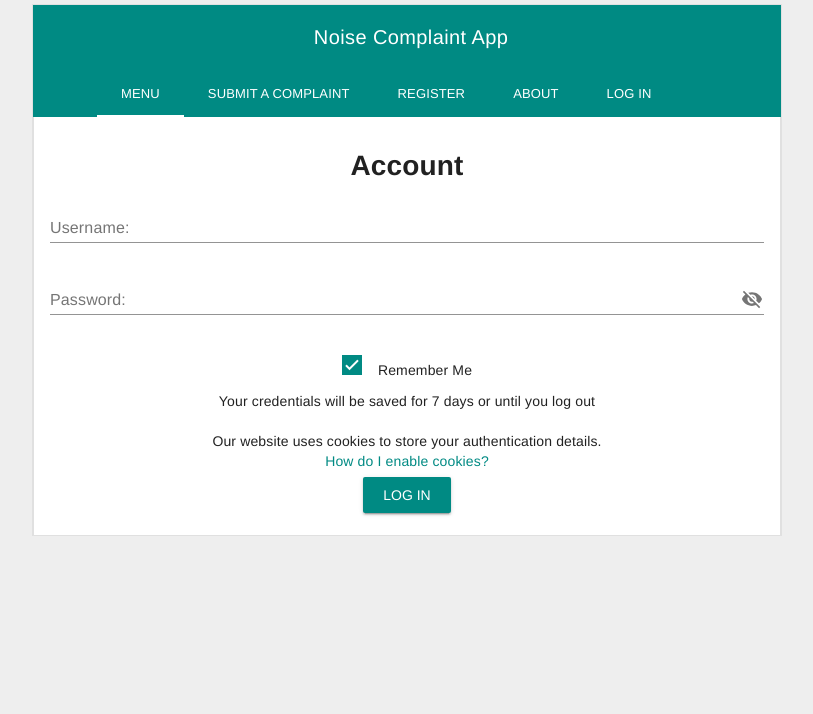
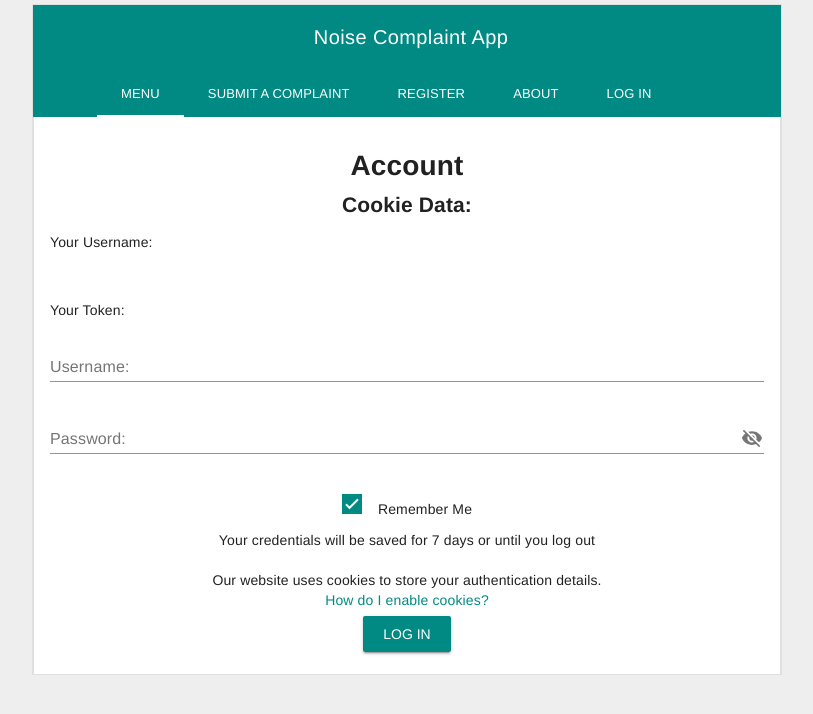
Before and after one commit to mteijiro/project_apache_frontend, a Vue app: page /#/Login in a window 1280 px wide. Shown: the top 714 px of the page, without its empty margins (233-1046 px from the left). Built offline with nearby package versions, Linux system fonts and the light colour scheme; what vue-resource would draw is missing.

Commit message:
Debug patch for ios cookies issues

```diff
--- a/src/App.vue
+++ b/src/App.vue
@@ -128,6 +128,10 @@
     text-align: left!important;
   }
 
+  .md-input {
+    font-size: 16px!important;
+  }
+
   #app {
     font-family: 'Avenir', Helvetica, Arial, sans-serif;
     -webkit-font-smoothing: antialiased;
@@ -161,12 +165,8 @@
 
   @media only screen and (max-width: 520px) {
     .md-app-scroller.md-layout-column.md-flex.md-theme-default.md-scrollbar {
-      margin-top: 148px!important;
+      margin-top: 148px !important;
     }
-  }
-
-  .md-input {
-    font-size: 16px;
   }
 
 </style>
@@ -195,7 +195,7 @@
   }
 
   .md-input {
-    font-size: 16px;
+    font-size: 72px;
   }
 
 </style>
--- a/src/components/CreateAUser.vue
+++ b/src/components/CreateAUser.vue
@@ -1,6 +1,10 @@
 <template>
   <div>
     <h1>Register</h1>
+    <h2>Cookie Data:</h2>
+    <p>Your Username: {{getCookie('username')}}</p>
+    <br/>
+    <p>Your Token: {{getCookie('token')}}</p>
     <template v-if="this.loggedIn">
       <h2>Please log out before creating a new account</h2>
       <md-button class="md-raised md-primary" v-on:click="logout()">Log Out</md-button>
@@ -93,8 +97,10 @@ export default {
             var onSucc = function (response, parScope) {
               console.log('Complaint Success')
               parScope.invalidToken = false
+              alert('Your Token before reload' + parScope.getCookie('token'))
               window.location.reload()
               parScope.$router.push('Login')
+              alert('Your Token after reload' + parScope.getCookie('token'))
             }
             var onFail = function (error, parScope) {
               console.log(error)
--- a/src/components/Login.vue
+++ b/src/components/Login.vue
@@ -4,6 +4,10 @@
 <template>
   <div>
     <h1>Account</h1>
+    <h2>Cookie Data:</h2>
+    <p>Your Username: {{getCookie('username')}}</p>
+    <br/>
+    <p>Your Token: {{getCookie('token')}}</p>
     <template v-if="!loggedIn">
       <md-field>
         <label>Username:</label>
@@ -125,6 +129,7 @@ export default {
   },
   mounted () {
     this.loggedIn = this.checkForToken()
+    alert('Your Token after going to login' + this.getCookie('token'))
   },
   updated () {
     this.loggedIn = this.checkForToken()
@@ -139,4 +144,5 @@ export default {
   .cookieMsg {
     color: red;
   }
+
 </style>
--- a/src/components/SubmitAComplaint.vue
+++ b/src/components/SubmitAComplaint.vue
@@ -101,7 +101,7 @@
 
             <p>If you would like to submit a complaint about anything else, please visit the København Kommune’s noise
               complaint form via this link:
-              <a href="https://www.kk.dk/støj">https://www.kk.dk/støj</a>
+              <a target="_blank" href="https://www.kk.dk/støj">https://www.kk.dk/støj</a>
             </p>
             <p>If you would like to submit a complaint about noise generated by cafes, restaurants,
               events or other venues, please contact the Noise Unit during the day or the Noise Guard at night.</p>
```
Also changed, not shown: 6 other files (tests, documents, lock files or other folders).
